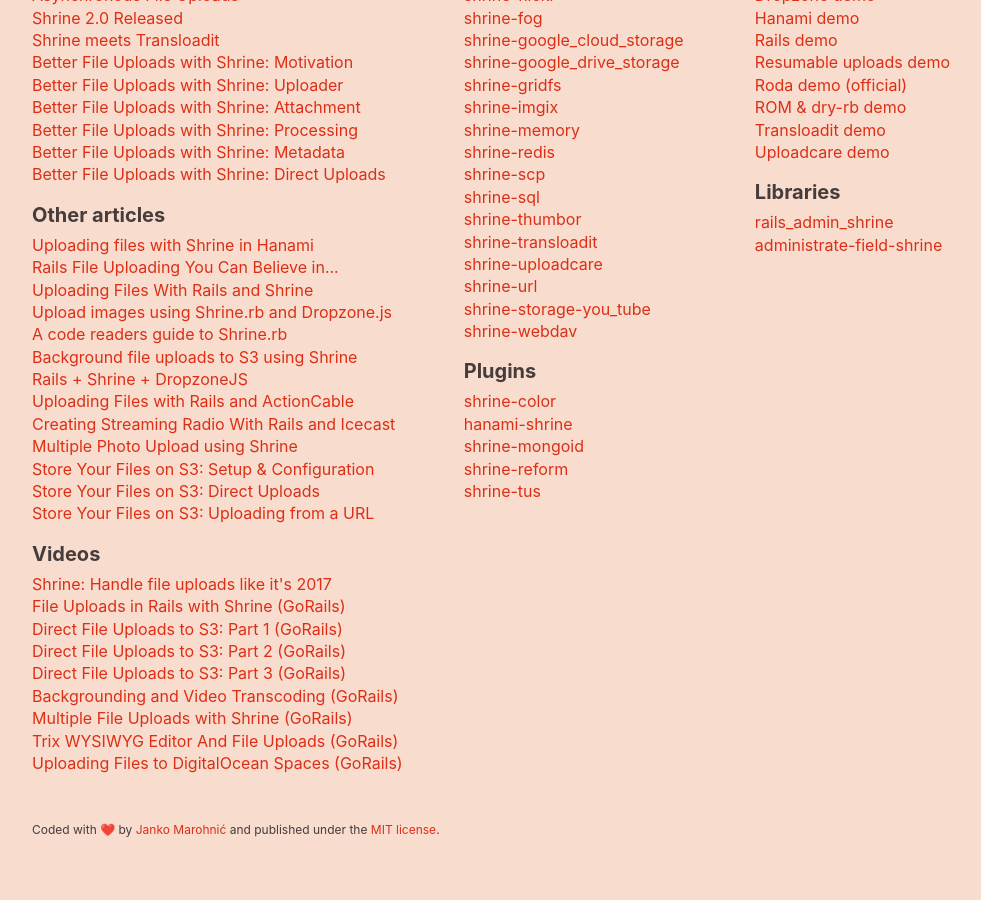
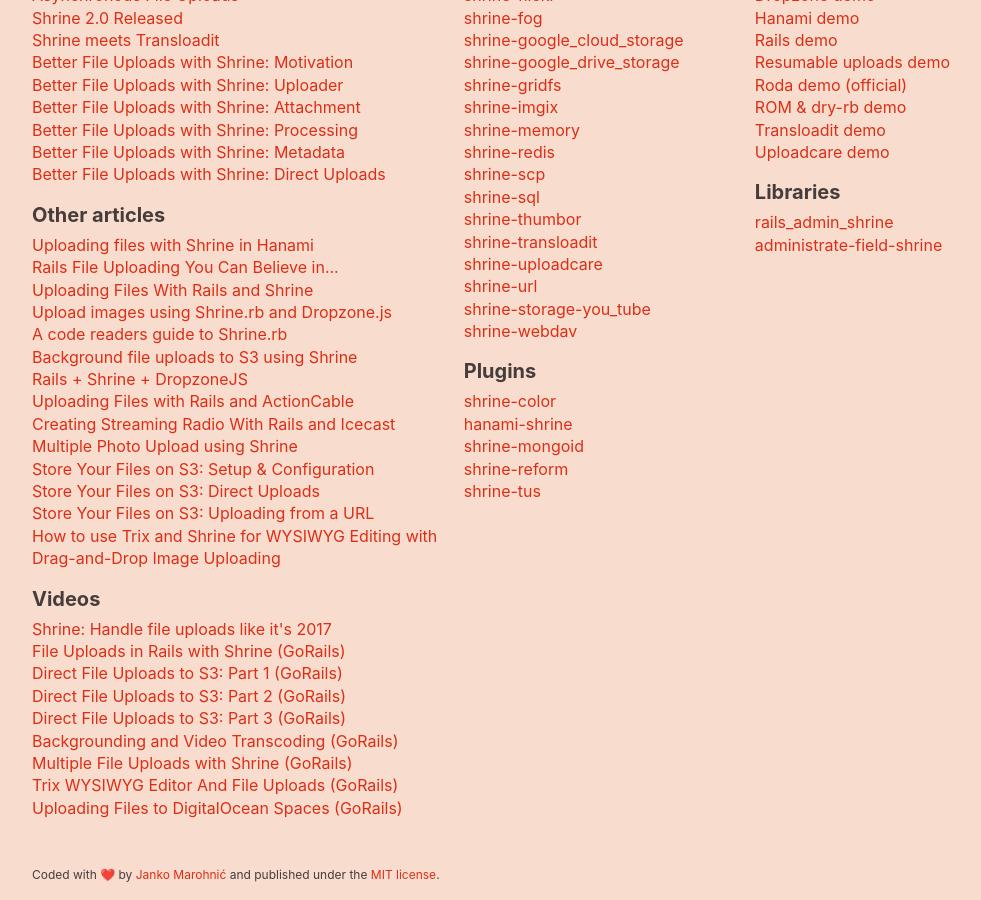
Before and after one commit to avinashcodeer/Romenics, a Jekyll site: the page built from www/index.html, in a window 1280 px wide and 900 px high, scrolled down 2159 px. Shown: the whole window, without its empty margins (106-1087 px from the left). Built offline with Jekyll 4.4.1, drawn with Linux system fonts in a browser that asks for light colours; emoji names are drawn with the system emoji font; before the commit the page ends 3014 px from its top, so only the background shows below that.

Commit message:
Link Headway's blog post with Trix

```diff
--- a/www/_data/external.yml
+++ b/www/_data/external.yml
@@ -74,6 +74,9 @@
       -
         name: "Store Your Files on S3: Uploading from a URL"
         url: https://www.ironin.it/blog/store-your-files-on-s3-using-the-ruby-shrine-gem-part-3.html
+      -
+        name: "How to use Trix and Shrine for WYSIWYG Editing with Drag-and-Drop Image Uploading"
+        url: http://headway.io/blog/how-to-use-trix-and-shrine-for-wysiwyg-editing-with-drag-and-drop-image-uploading/
   -
     title: Videos
     items:
```
